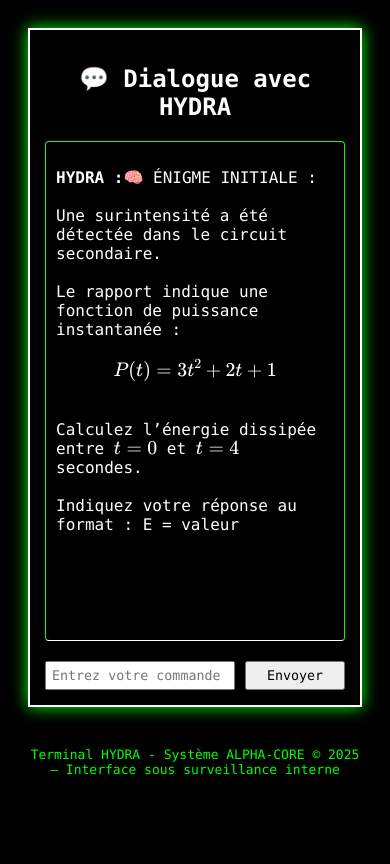
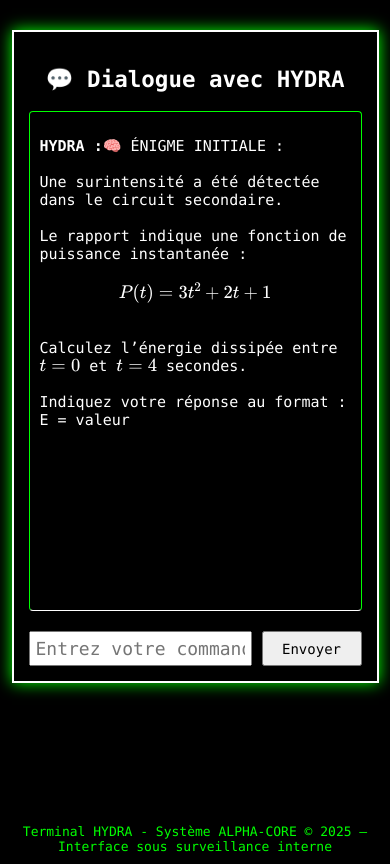
Before and after one commit to profdupuis/Escape-Alpha-Core, a Flask app: page /ia in a window 390 px wide. Before the commit the page ends 775 px from the top, so only its background shows below. Run offline with Flask 3, Linux system fonts and the light colour scheme.

Commit message:
Update style.css

```diff
--- a/static/style.css
+++ b/static/style.css
@@ -3,13 +3,29 @@
     color: white;
     font-family: Consolas, monospace;
     padding: 20px;
+    display: flex;
+    flex-direction: column;
+    align-items: center;
+    justify-content: center;
+    min-height: 100vh;
+    margin: 0;
+
 }
+
+footer {
+    text-align: center;
+    font-size: 14px;
+    color: #888;
+}
+
 .container {
+    width: 90%;
     max-width: 800px;
     margin: auto;
     border: 2px solid white;
     padding: 15px;
     box-shadow: 0 0 15px lime;
+    align-items: center;
 }
 input[type=text], button {
     font-family: Consolas, monospace;
@@ -48,6 +64,7 @@
     overflow-x: auto;
     white-space: pre-wrap;
     margin-top: 0 px;
+    margin-bottom: 10px;
     font-family: Consolas, monospace;
 }
 
@@ -60,6 +77,7 @@
 
 #conversation {
     height: 400px;
+    max-height: 60vh;
     overflow-y: auto;
     border: 1px solid lime;
     padding: 10px;
@@ -68,6 +86,12 @@
     background-color: #000;
     scrollbar-color: lime black; /* Pour les navigateurs qui supportent */
 }
+
+
+
+
+
+
 
 /* Pour les navigateurs WebKit (Chrome, Edge, Safari) */
 #conversation::-webkit-scrollbar {
@@ -84,3 +108,110 @@
 #conversation {
     border-radius: 4px;
 }
+
+
+
+form {
+    display: flex;
+    flex-direction: row; /* disposition par défaut */
+    justify-content: center;
+    gap: 10px;
+    margin-top: 20px;
+}
+
+
+
+
+/* Responsive */
+
+@media screen and (max-width: 500px) {
+    body {
+        font-size: 18px; /* Agrandit tout le texte par défaut */
+        padding: 10px; /* Réduit le padding pour éviter le décalage */
+        align-items: center;
+    }
+    .container {
+      width: 90%;
+      font-size: 15px;
+      margin-top: 20px;
+    }
+    input[type="text"] {
+      width: 100%;
+      font-size: 18px;
+    }
+
+
+    .editor-section {
+        flex-direction: column;
+        align-items: stretch;
+    }
+
+    .code-container,
+    .mission-box {
+        width: 90%;
+        padding: 0;
+        margin: 0 auto;
+    }
+
+    .code-container {
+        margin-bottom: 15px;
+        font-size: 12px;
+    }
+
+
+    .console-output {
+        font-size: 16px;
+    }
+
+    .editor-section {
+            flex-direction: column-reverse;
+       }
+
+    #editor,
+    #result {
+            width: 100%;
+            max-width: 100%;
+            box-sizing: border-box;
+            margin: 0 auto;
+            display: block;
+            text-align: left;
+        }
+
+
+        /* bouton executer */
+.bouton-centre {
+    text-align: center;
+    margin: 20px auto;
+    width: 100%;
+}
+
+.bouton-centre button {
+    margin: 0 auto;
+}
+
+
+/* avant code */
+    pre {
+    margin-top: 20px;
+    margin-bottom: 0px;
+  }
+
+  form {
+    flex-direction: column;
+    align-items: center;
+  }
+
+  input[type="text"], button {
+    width: 90%;
+    max-width:300px;
+  }
+
+
+
+button {
+    width: 120px;
+    font-size: 14px;
+    padding: 6px 10px;
+}
+
+  }
```
